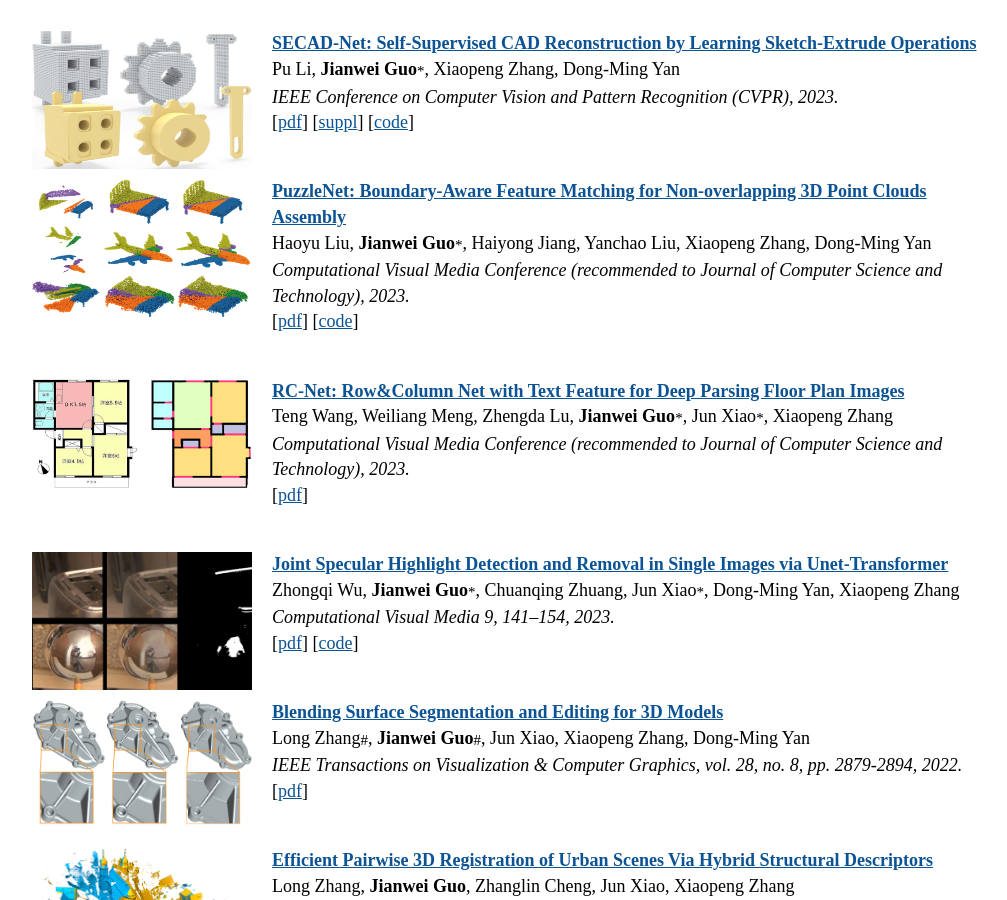
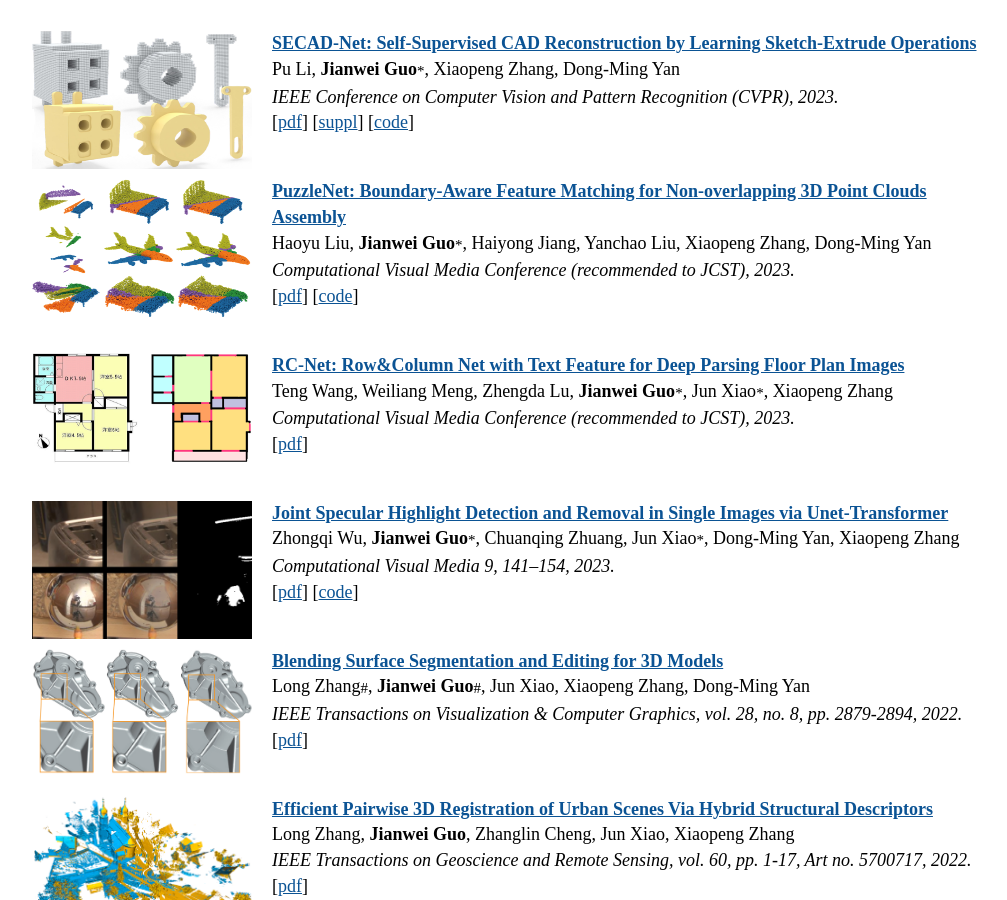
Before and after one commit to jianweiguo/jianweiguo.github.io, a Jekyll site: the page built from publications/index.html, in a window 1280 px wide and 900 px high, scrolled down 327 px. Shown: the whole window, without its empty margins (128-1135 px from the left). Built offline with Jekyll 4.4.1, drawn with Linux system fonts in a browser that asks for light colours.

Commit message:
Update index.html

```diff
--- a/publications/index.html
+++ b/publications/index.html
@@ -37,7 +37,7 @@
 <img src="2023-CVM-PuzzleNet.png" alt="2023-CVM-PuzzleNet" align ="left" width="220" height="138" style="margin:0px 20px 0px 0px">
 <a href="" target="_blank" style="font-weight:bold;color:rgb(11,83,148)">PuzzleNet: Boundary-Aware Feature Matching for Non-overlapping 3D Point Clouds Assembly</a> <br />
 Haoyu Liu, <b>Jianwei Guo</b><sup>*</sup>, Haiyong Jiang, Yanchao Liu, Xiaopeng Zhang, Dong-Ming Yan<br />
-<a style="font-style:italic;color:black">Computational Visual Media Conference (recommended to Journal of Computer Science and Technology), 2023.</a> <br />
+<a style="font-style:italic;color:black">Computational Visual Media Conference (recommended to JCST), 2023.</a> <br />
 [<a href="papers/2023-CVM-PuzzleNet.pdf" target="_blank" style="color:rgb(11,83,148)">pdf</a>]
 [<a href="https://github.com/Gibbs-liu/PuzzleNet" target="_blank" style="color:rgb(11,83,148)">code</a>]
 </p>
@@ -47,7 +47,7 @@
 <img src="2023-CVM-RCNet.png" alt="2023-CVM-RCNet" align ="left" width="220" height="112" style="margin:0px 20px 0px 0px">
 <a href="" target="_blank" style="font-weight:bold;color:rgb(11,83,148)">RC-Net: Row&Column Net with Text Feature for Deep Parsing Floor Plan Images</a> <br />
 Teng Wang, Weiliang Meng, Zhengda Lu, <b>Jianwei Guo</b><sup>*</sup>, Jun Xiao<sup>*</sup>, Xiaopeng Zhang<br />
-<a style="font-style:italic;color:black">Computational Visual Media Conference (recommended to Journal of Computer Science and Technology), 2023.</a> <br />
+<a style="font-style:italic;color:black">Computational Visual Media Conference (recommended to JCST), 2023.</a> <br />
 [<a href="papers/2023-CVM-RCNet.pdf" target="_blank" style="color:rgb(11,83,148)">pdf</a>]
 </p>
 
```
